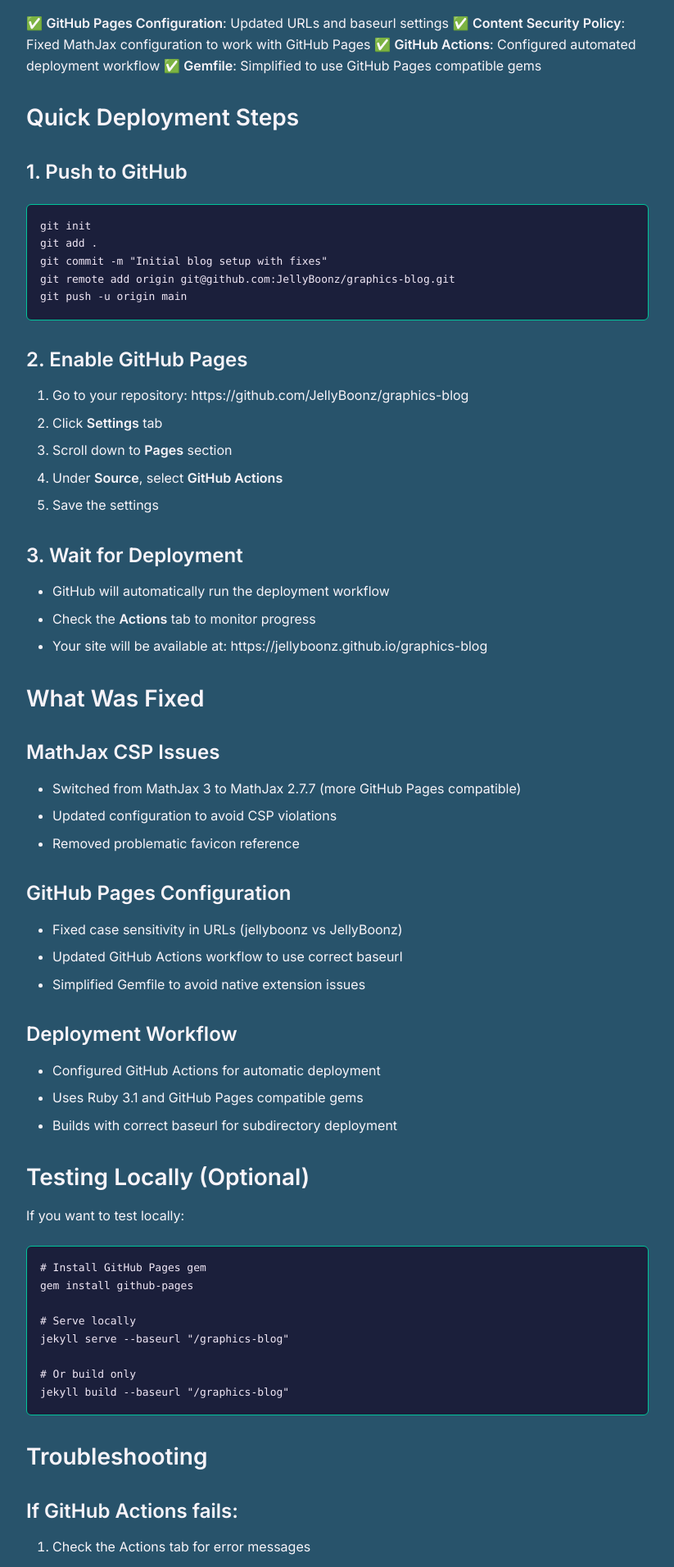
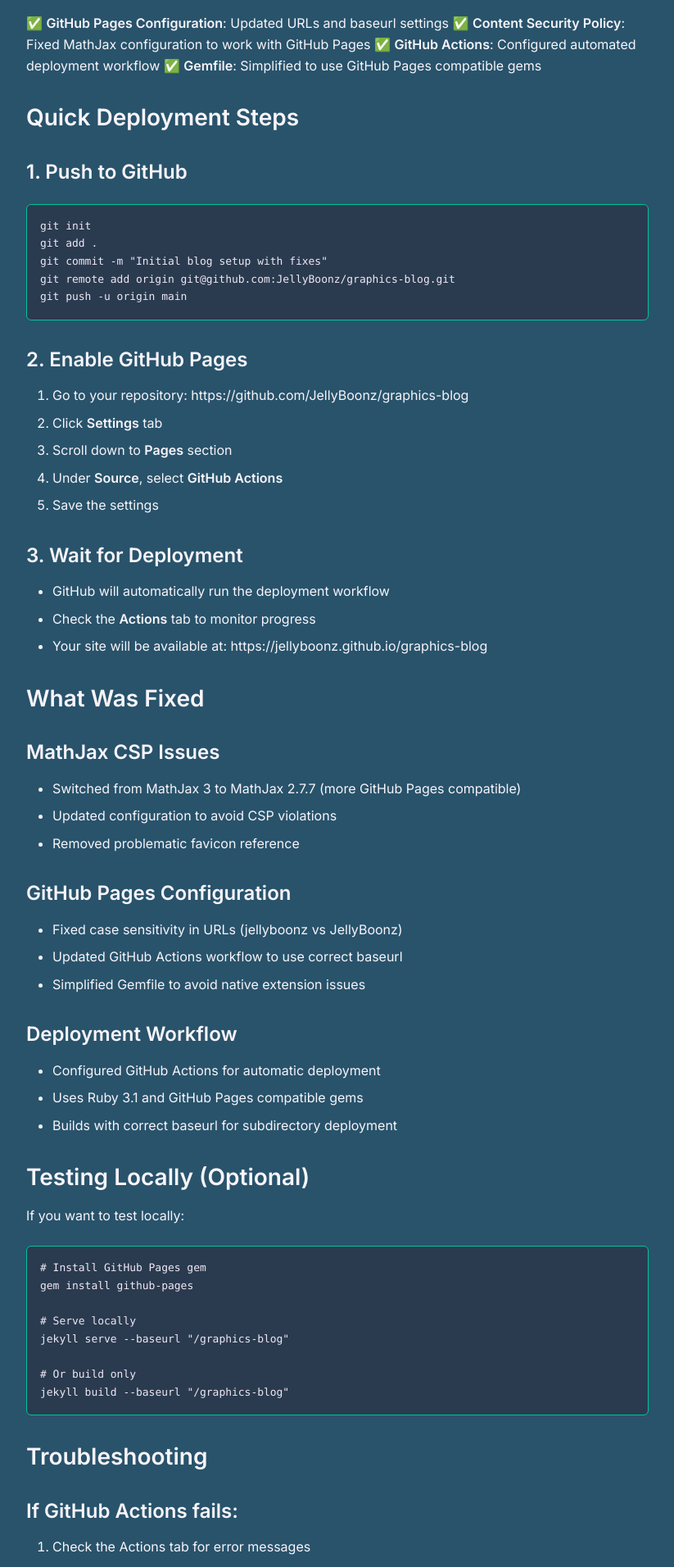
Before and after one commit to JellyBoonz/graphics-blog, a Jekyll site: the page built from DEPLOYMENT.md, in a window 1280 px wide. Shown: the part 386-2298 px from the top of the page at 82% size, without its empty margins (228-1051 px from the left). Built offline with Jekyll 4.4.1, drawn with Linux system fonts in a browser that asks for light colours; our own code applies the rules of GitHub Pages for plain Markdown files.

Commit message:
Update blog content - Sat Oct 18 06:53:30 EDT 2025

```diff
--- a/assets/css/style.css
+++ b/assets/css/style.css
@@ -149,7 +149,7 @@ blockquote {
 
 /* Code blocks */
 pre {
-  background-color: #1B1F3B;
+  background-color: #2A3B4F;
   border: 1px solid #00c49a;
   border-radius: 6px;
   padding: 1rem;
@@ -161,7 +161,7 @@ pre {
 }
 
 code {
-  background-color: #1B1F3B;
+  background-color: #2A3B4F;
   border: 1px solid #00c49a;
   border-radius: 3px;
   padding: 0.2rem 0.4rem;
@@ -178,7 +178,7 @@ pre code {
 
 /* Syntax highlighting */
 .highlight {
-  background-color: #1B1F3B;
+  background-color: #2A3B4F;
   border: 1px solid #00c49a;
   border-radius: 6px;
   margin: 1.5rem 0;
```
